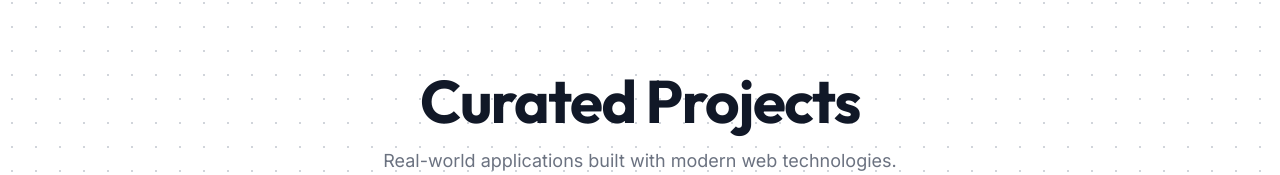
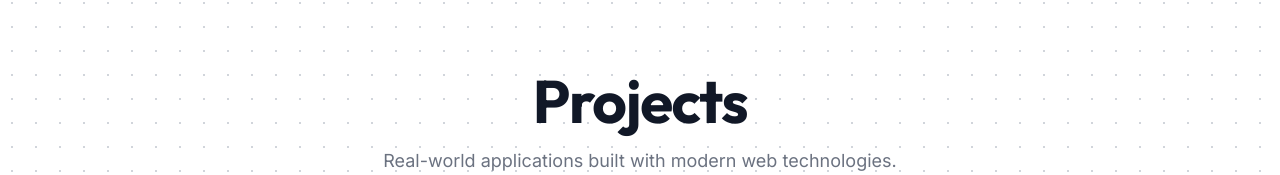
Before and after one commit to Mukesh-15/portfolio-react, a React (Vite) app: page / in a window 1280 px wide. Shown: the part 777-952 px from the top of the page. Built offline with nearby package versions, Linux system fonts and the light colour scheme.

Commit message:
small change

```diff
--- a/src/components/Projects.jsx
+++ b/src/components/Projects.jsx
@@ -110,7 +110,7 @@ const Projects = () => {
           transition={{ duration: 1, ease: [0.25, 0.1, 0.25, 1] }}
           className="mb-24 flex flex-col items-center text-center"
         >
-          <h2 className="text-5xl md:text-6xl font-bold text-gray-900 mb-4 tracking-tight font-heading">Curated Projects</h2>
+          <h2 className="text-5xl md:text-6xl font-bold text-gray-900 mb-4 tracking-tight font-heading">Projects</h2>
           <p className="text-gray-500 text-lg">Real-world applications built with modern web technologies.</p>
         </motion.div>
 
```
